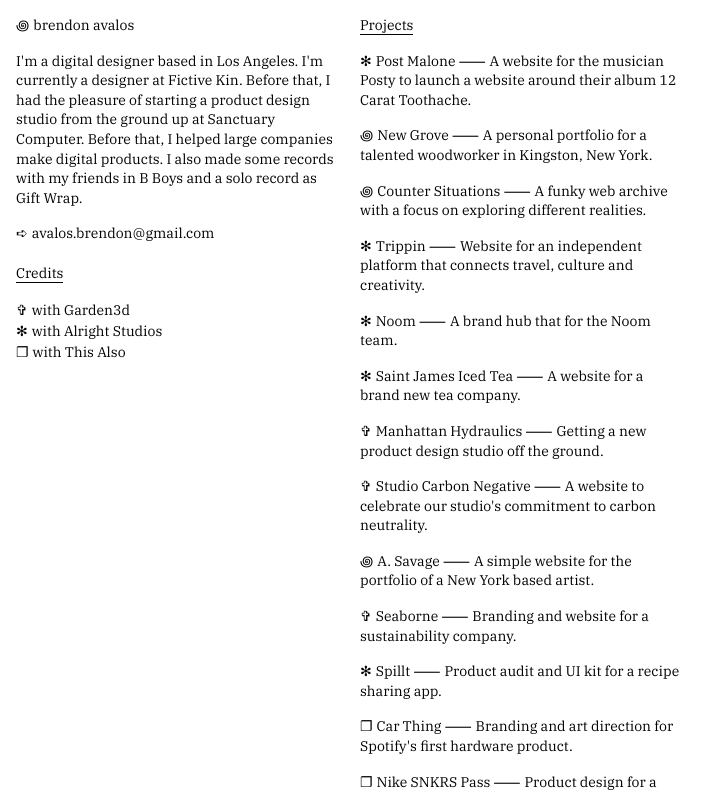
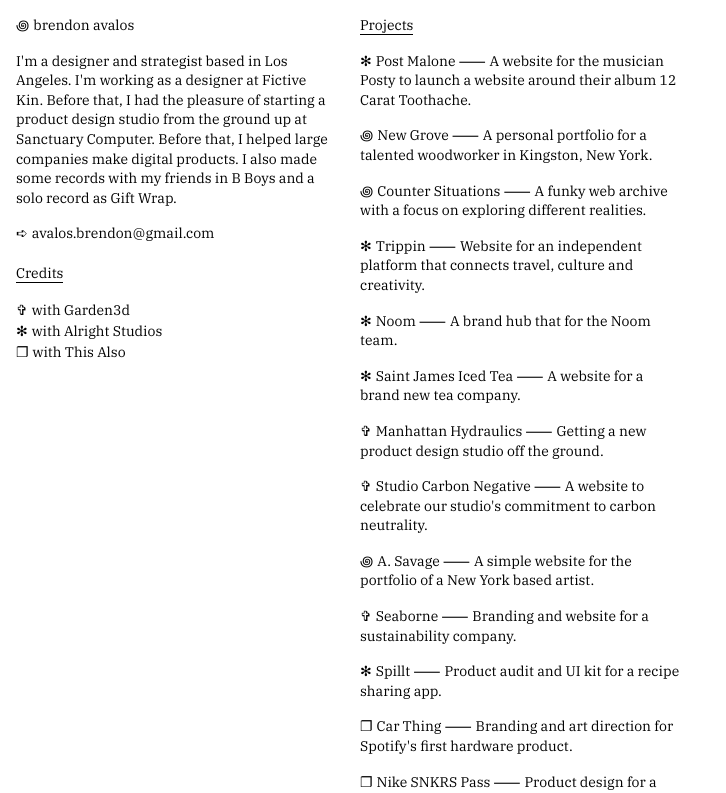
Before and after one commit to brendon-avalos/brendonavalos-v3, a SvelteKit app: page / in a window 1280 px wide. Shown: the top 793 px of the page, without its empty margins (0-726 px from the left). Built offline with nearby package versions, Linux system fonts and the light colour scheme.

Commit message:
Update +page.svelte

```diff
--- a/src/routes/+page.svelte
+++ b/src/routes/+page.svelte
@@ -116,7 +116,7 @@
 		<div class="title"><a href="/">brendon avalos</a></div>
 
 		<div>
-			I'm a digital designer based in Los Angeles. I'm currently a designer at <span
+			I'm a designer and strategist based in Los Angeles. I'm working as a designer at <span
 				class="no-icon fictive"
 				><a target="blank" href="https://fictivekin.com/">Fictive Kin</a></span
 			>. Before that, I had the pleasure of starting a product design studio from the ground up at
```
